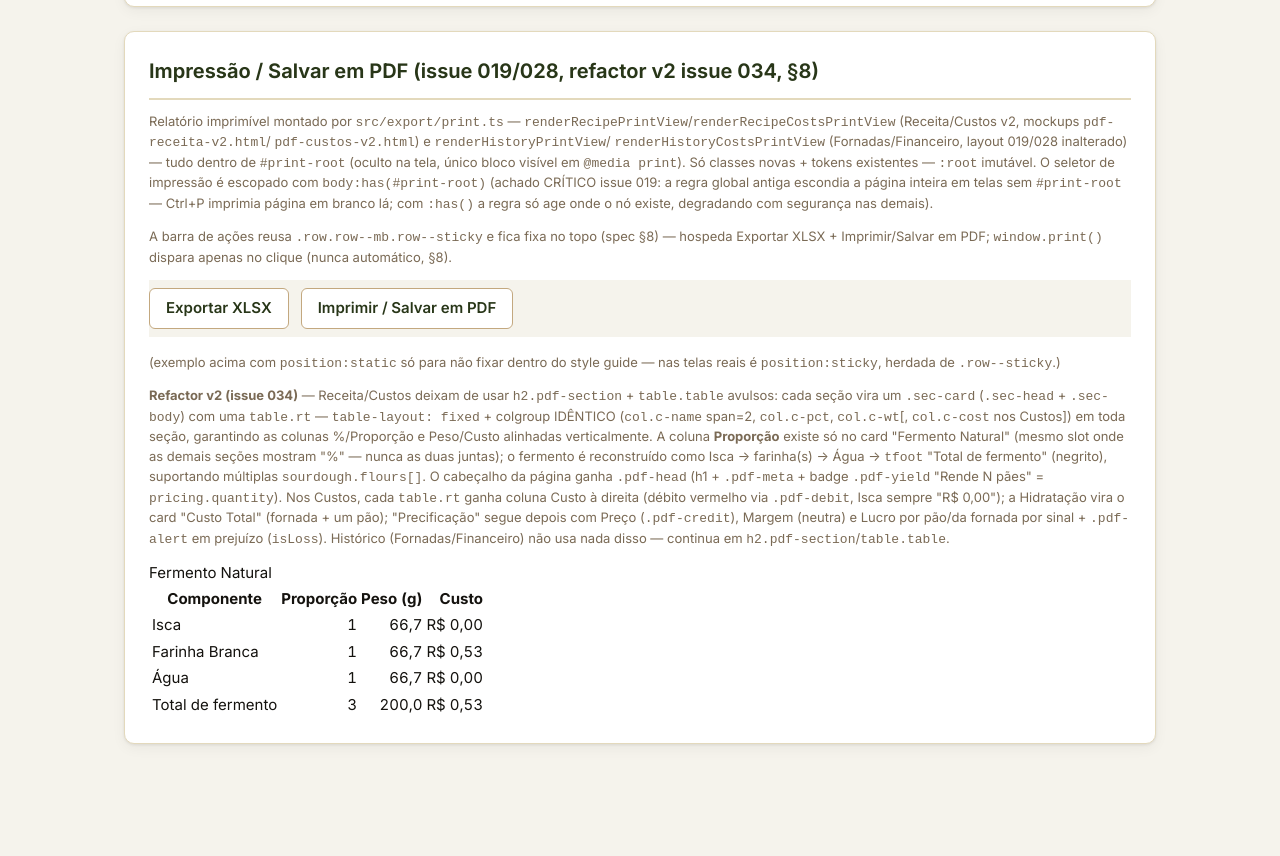
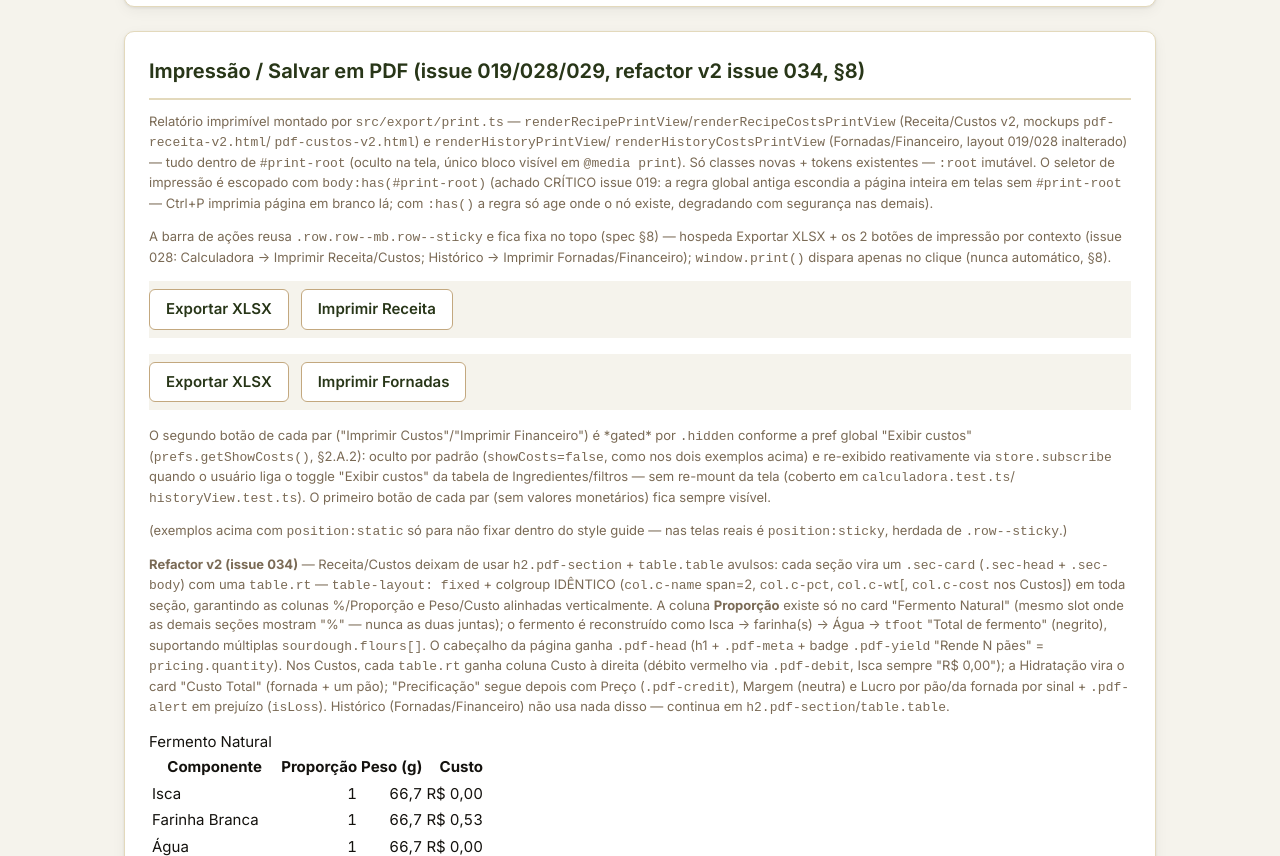
Before and after one commit to cisotar/minhapadaria, a website built with Vite: page references/design-system.html in a window 1280 px wide. Shown: the part 5752-6608 px from the top of the page. Before the commit the page ends 6520 px from the top, so only its background shows below. Built offline with nearby package versions, Linux system fonts and the light colour scheme.

Commit message:
chore(state): registra hash do commit da issue 029
Iteração 029 — 2026-07-05 20:54 (teste gate "Imprimir Custos" + fix design-system.html)

Implementado: teste do gate "Imprimir Custos" em calculadora.test.ts (caso 4), documentação atualizada em design-system.html sobre padrão de 2 botões por tela (Calculadora: Receita/Custos; Histórico: Fornadas/Financeiro).

— 368 testes pass, build ok, gates verdes
— revisor-spec: APROVADO (§2.A.2, §8 implementados fielmente)
— guardiao-design: 1 achado MÉDIO (nota incorreta sobre reatividade PDF Financeiro, virou issue 037)

Cabeçalho de referência adicionado em calculadora.ts citando issue 029.
design-system.html seção "Impressão/PDF" atualiza menção de issues (019/028/029).

Co-Authored-By: Claude Sonnet 5 <noreply@anthropic.com>

```diff
--- a/references/design-system.html
+++ b/references/design-system.html
@@ -442,7 +442,7 @@
   </section>
 
   <section class="card">
-    <h2>Impressão / Salvar em PDF (issue 019/028, refactor v2 issue 034, §8)</h2>
+    <h2>Impressão / Salvar em PDF (issue 019/028/029, refactor v2 issue 034, §8)</h2>
     <p style="color:var(--text-muted);font-size:var(--fs-small);margin-top:0">
       Relatório imprimível montado por <code>src/export/print.ts</code> —
       <code>renderRecipePrintView</code>/<code>renderRecipeCostsPrintView</code>
@@ -460,15 +460,34 @@
     </p>
     <p style="color:var(--text-muted);font-size:var(--fs-small);margin-top:0">
       A barra de ações reusa <code>.row.row--mb.row--sticky</code> e fica fixa
-      no topo (spec §8) — hospeda Exportar XLSX + Imprimir/Salvar em PDF;
-      <code>window.print()</code> dispara apenas no clique (nunca automático, §8).
+      no topo (spec §8) — hospeda Exportar XLSX + os 2 botões de impressão por
+      contexto (issue 028: Calculadora → Imprimir Receita/Custos; Histórico →
+      Imprimir Fornadas/Financeiro); <code>window.print()</code> dispara apenas
+      no clique (nunca automático, §8).
     </p>
     <div class="row row--mb row--sticky" style="position:static">
       <button class="btn btn-secondary">Exportar XLSX</button>
-      <button class="btn btn-secondary">Imprimir / Salvar em PDF</button>
+      <button class="btn btn-secondary">Imprimir Receita</button>
+      <button class="btn btn-secondary hidden">Imprimir Custos</button>
+    </div>
+    <div class="row row--mb row--sticky" style="position:static">
+      <button class="btn btn-secondary">Exportar XLSX</button>
+      <button class="btn btn-secondary">Imprimir Fornadas</button>
+      <button class="btn btn-secondary hidden">Imprimir Financeiro</button>
     </div>
     <p style="color:var(--text-muted);font-size:var(--fs-small);margin-top:0">
-      (exemplo acima com <code>position:static</code> só para não fixar dentro
+      O segundo botão de cada par ("Imprimir Custos"/"Imprimir Financeiro") é
+      *gated* por <code>.hidden</code> conforme a pref global "Exibir custos"
+      (<code>prefs.getShowCosts()</code>, §2.A.2): oculto por padrão
+      (<code>showCosts=false</code>, como nos dois exemplos acima) e
+      re-exibido reativamente via <code>store.subscribe</code> quando o
+      usuário liga o toggle "Exibir custos" da tabela de Ingredientes/filtros
+      — sem re-mount da tela (coberto em <code>calculadora.test.ts</code>/
+      <code>historyView.test.ts</code>). O primeiro botão de cada par (sem
+      valores monetários) fica sempre visível.
+    </p>
+    <p style="color:var(--text-muted);font-size:var(--fs-small);margin-top:0">
+      (exemplos acima com <code>position:static</code> só para não fixar dentro
       do style guide — nas telas reais é <code>position:sticky</code>, herdada
       de <code>.row--sticky</code>.)
     </p>
--- a/src/ui/pages/calculadora.ts
+++ b/src/ui/pages/calculadora.ts
@@ -1,5 +1,5 @@
 /**
- * calculadora.ts — Composition root da página Calculadora (receitas.html após issue 032), issues 014/015/016/017/028.
+ * calculadora.ts — Composition root da página Calculadora (receitas.html após issue 032), issues 014/015/016/017/028/029.
  *
  * O que faz: instancia `createPrefsStore` (011), o estado inicial via
  * `goldenSeed` (§12) + `createAppState` (§1.6) — com o `normalize` opcional
```
Also changed, not shown: PROGRESS.md (+14 -0 lines).
